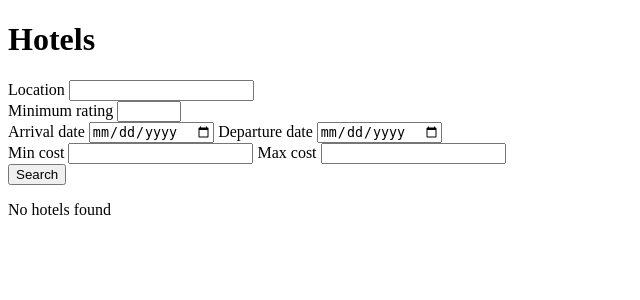
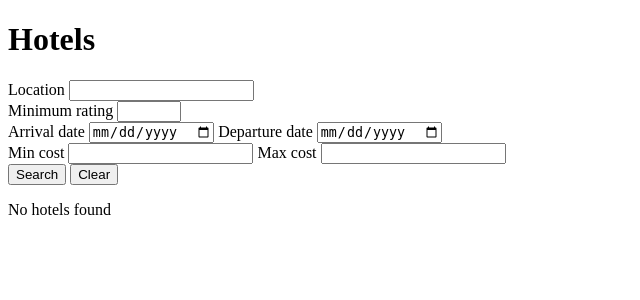
Before and after one commit to NYU-CSE-Software-Engineering/cs-uy-4513-f25-team3, a Rails app: page /hotels in a window 1280 px wide. Shown: the top 300 px of the page, without its empty margins (0-640 px from the left). Run offline with Rails 7, Linux system fonts and the light colour scheme; data that the repository does not hold is empty; parts of the project's set-up code (start-up, migrations or seed data) failed here and were passed over; some libraries are stand-ins or nearby versions.

Commit message:
add clear to hotels, flights and refactor to separate for easier modification

```diff
--- a/app/views/flights/index.html.erb
+++ b/app/views/flights/index.html.erb
@@ -23,7 +23,7 @@
              start_label: "Departure date",
              end_label: "Arrival date" %>
 
-  <%= submit_tag "Search" %>
+  <%= render "shared/search_and_clear_buttons" %>
 <% end %>
 
 <% if @flights.present? %>
--- a/app/views/hotels/index.html.erb
+++ b/app/views/hotels/index.html.erb
@@ -27,7 +27,7 @@
              start_label: "Arrival date",
              end_label: "Departure date" %>
 
-  <%= submit_tag "Search" %>
+  <%= render "shared/search_and_clear_buttons" %>
 <% end %>
 
 <% if @hotels.present? %>
--- a/app/views/itineraries/index.html.erb
+++ b/app/views/itineraries/index.html.erb
@@ -37,8 +37,7 @@
 </div>
 
 
-<%= submit_tag "Search" %>
-  <%= submit_tag "Clear", name: "clear" %>
+<%= render "shared/search_and_clear_buttons" %>
 <% end %>
 
 <% if @itineraries.present? %>
--- /dev/null
+++ b/app/views/shared/_search_and_clear_buttons.html.erb
@@ -0,0 +1,2 @@
+<%= submit_tag "Search" %>
+<%= submit_tag "Clear", name: "clear" %>
```
